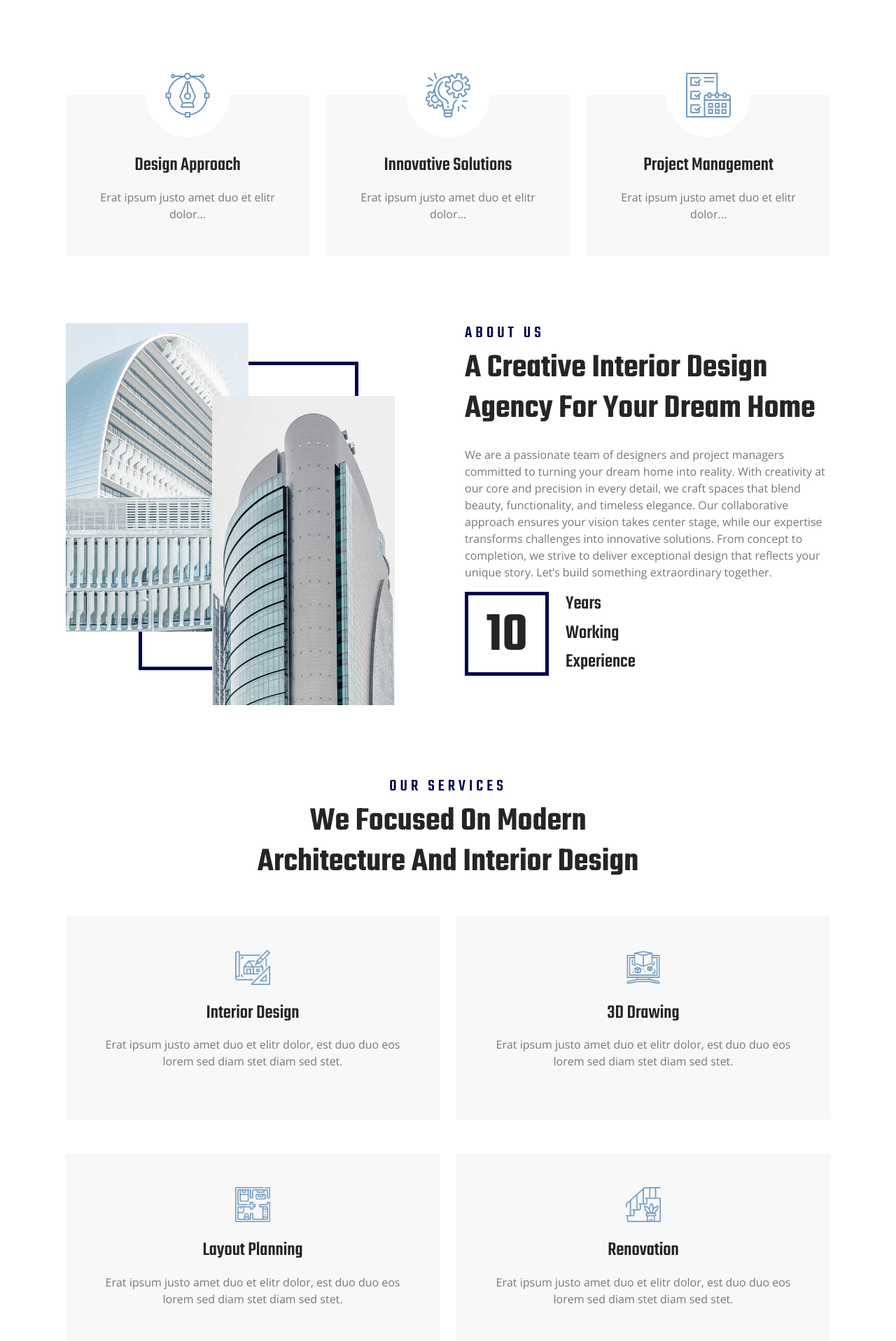
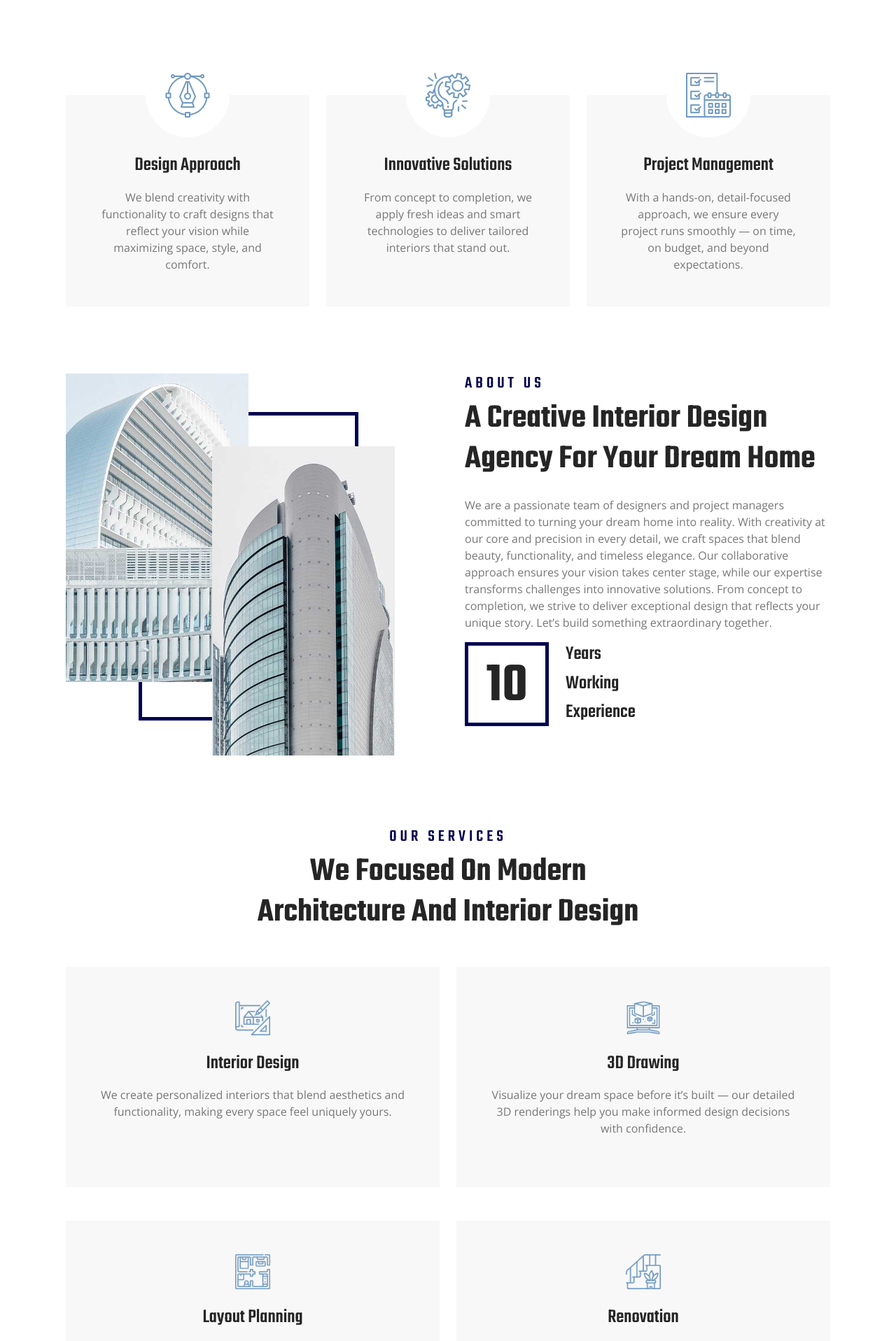
Before and after one commit to mdYaqin/2F-Resources, a Next.js app in the folder new_app/: page / in a window 1280 px wide. Shown: the part 880-2797 px from the top of the page at 70% size. Built offline with nearby package versions, Linux system fonts and the light colour scheme.

Commit message:
edited page

```diff
--- a/new_app/src/components/ProjectsSection.tsx
+++ b/new_app/src/components/ProjectsSection.tsx
@@ -70,8 +70,7 @@ export default function ProjectsSection() {
                         25 Years Of Experience In Architecture Industry
                       </h1>
                       <p className="mb-4">
-                        Tempor erat elitr rebum at clita. Diam dolor diam ipsum
-                        sit. Aliqu diam amet diam et eos...
+                      With over two decades of hands-on experience, we’ve built a reputation for excellence in delivering timeless design and high-quality renovations. Our approach blends creativity, innovation, and expert project management to bring your vision to life — beautifully and efficiently.
                       </p>
                       <p>
                         <i className="fa fa-check text-primary me-3"></i>Design
--- a/new_app/src/components/ServicesSection.tsx
+++ b/new_app/src/components/ServicesSection.tsx
@@ -55,8 +55,7 @@ export default function ServicesSection() {
                 />
                 <h3 className="mb-3">Interior Design</h3>
                 <p className="mb-4">
-                  Erat ipsum justo amet duo et elitr dolor, est duo duo eos
-                  lorem sed diam stet diam sed stet.
+                We create personalized interiors that blend aesthetics and functionality, making every space feel uniquely yours.
                 </p>
                 {/* <a className="btn" href="#">
                   <i className="fa fa-plus text-primary me-3"></i>Read More
@@ -89,8 +88,7 @@ export default function ServicesSection() {
                 />
                 <h3 className="mb-3">3D Drawing</h3>
                 <p className="mb-4">
-                  Erat ipsum justo amet duo et elitr dolor, est duo duo eos
-                  lorem sed diam stet diam sed stet.
+                Visualize your dream space before it’s built — our detailed 3D renderings help you make informed design decisions with confidence.
                 </p>
                 {/* <a className="btn" href="#">
                   <i className="fa fa-plus text-primary me-3"></i>Read More
@@ -123,8 +121,7 @@ export default function ServicesSection() {
                 />
                 <h3 className="mb-3">Layout Planning</h3>
                 <p className="mb-4">
-                  Erat ipsum justo amet duo et elitr dolor, est duo duo eos
-                  lorem sed diam stet diam sed stet.
+                Smart space planning tailored to your lifestyle and needs — ensuring efficient flow, comfort, and purpose in every room.
                 </p>
                 {/* <a className="btn" href="#">
                   <i className="fa fa-plus text-primary me-3"></i>Read More
@@ -157,8 +154,7 @@ export default function ServicesSection() {
                 />
                 <h3 className="mb-3">Renovation</h3>
                 <p className="mb-4">
-                  Erat ipsum justo amet duo et elitr dolor, est duo duo eos
-                  lorem sed diam stet diam sed stet.
+                From minor updates to full overhauls, our renovation team delivers high-quality workmanship with minimal disruption and maximum impact.
                 </p>
                 {/* <a className="btn" href="#">
                   <i className="fa fa-plus text-primary me-3"></i>Read More
--- a/new_app/src/data/facts.json
+++ b/new_app/src/data/facts.json
@@ -2,19 +2,19 @@
   {
     "icon": "/img/icons/icon-2.png",
     "title": "Design Approach",
-    "description": "Erat ipsum justo amet duo et elitr dolor...",
+    "description": "We blend creativity with functionality to craft designs that reflect your vision while maximizing space, style, and comfort.",
     "delay": "100"
   },
   {
     "icon": "/img/icons/icon-3.png",
     "title": "Innovative Solutions",
-    "description": "Erat ipsum justo amet duo et elitr dolor...",
+    "description": "From concept to completion, we apply fresh ideas and smart technologies to deliver tailored interiors that stand out.",
     "delay": "300"
   },
   {
     "icon": "/img/icons/icon-4.png",
     "title": "Project Management",
-    "description": "Erat ipsum justo amet duo et elitr dolor...",
+    "description": "With a hands-on, detail-focused approach, we ensure every project runs smoothly — on time, on budget, and beyond expectations.",
     "delay": "500"
   }
 ]
```
Also changed, not shown: new_app/src/components/AppointmentSection.tsx (+7 -8 lines).
